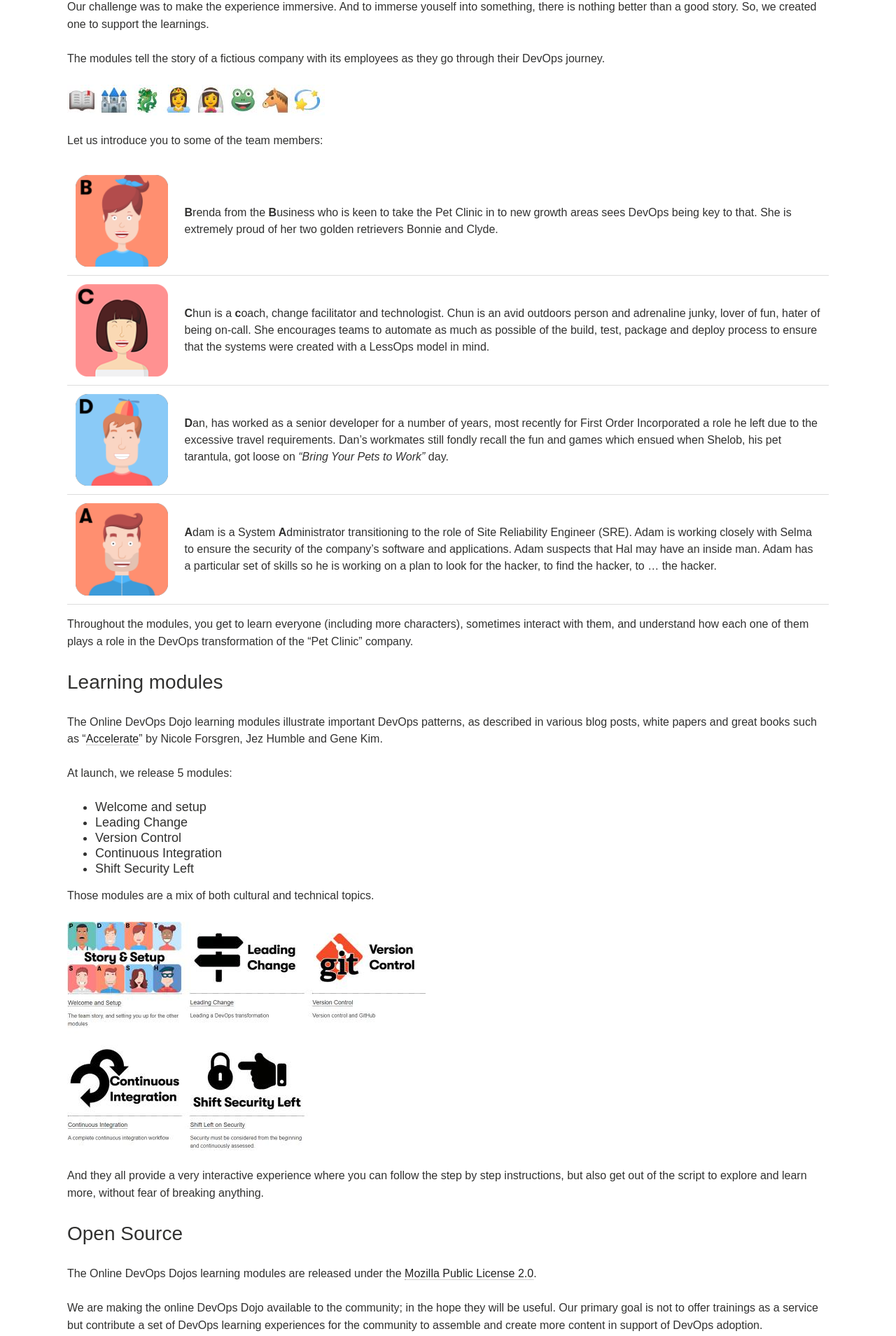
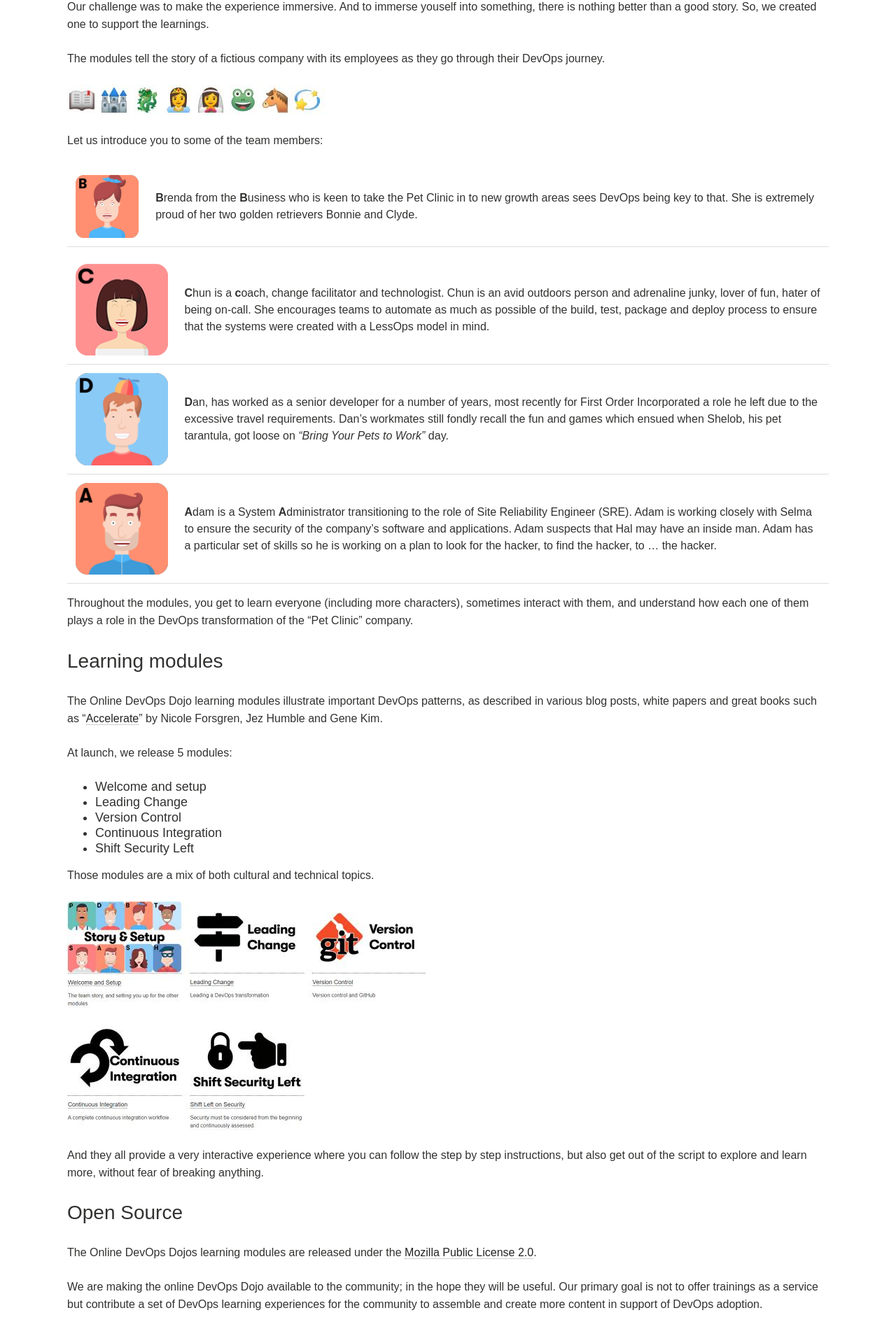
Before and after one commit to dxc-technology/about-devops-dojo, a Jekyll site: the page built from blog/_posts/2020-04-14-introducing-online-devops-dojo.md, in a window 1280 px wide. Shown: the part 1615-3524 px from the top of the page at 70% size. Built offline with Jekyll 4.4.1, drawn with Linux system fonts in a browser that asks for light colours.

Commit message:
Update blog/_posts/2020-04-14-introducing-online-devops-dojo.md
Co-Authored-By: Philippe Berthonneau <52540205+pberthonneau@users.noreply.github.com>

```diff
--- a/blog/_posts/2020-04-14-introducing-online-devops-dojo.md
+++ b/blog/_posts/2020-04-14-introducing-online-devops-dojo.md
@@ -51,7 +51,8 @@ The modules tell the story of a fictious company with its employees as they go t
 
 Let us introduce you to some of the team members:
 
-<img src="/images/brenda.png" width="400"/> | **B**renda from the **B**usiness who is keen to take the Pet Clinic in to new growth areas sees DevOps being key to that. She is extremely proud of her two golden retrievers Bonnie and Clyde.
+![Brenda](/images/brenda.png) | **B**renda from the **B**usiness who is keen to take the Pet Clinic in to new growth areas sees DevOps being key to that. She is extremely proud of her two golden retrievers Bonnie and Clyde.
+
 <img src="/images/chun.png" width="400"/> | **C**hun is a **c**oach, change facilitator and technologist. Chun is an avid outdoors person and adrenaline junky, lover of fun, hater of being on-call. She encourages teams to automate as much as possible of the build, test, package and deploy process to ensure that the systems were created with a LessOps model in mind.
 <img src="/images/dan.png" width="400"/> | **D**an, has worked as a senior developer for a number of years, most recently for First Order Incorporated a role he left due to the excessive travel requirements. Dan's workmates still fondly recall the fun and games which ensued when Shelob, his pet tarantula, got loose on *"Bring Your Pets to Work"* day.
 <img src="/images/adam.png" width="400"/> | **A**dam is a System **A**dministrator transitioning to the role of Site Reliability Engineer (SRE). Adam is working closely with Selma to ensure the security of the company's software and applications. Adam suspects that Hal may have an inside man. Adam has a particular set of skills so he is working on a plan to look for the hacker, to find the hacker, to ... the hacker.
```
